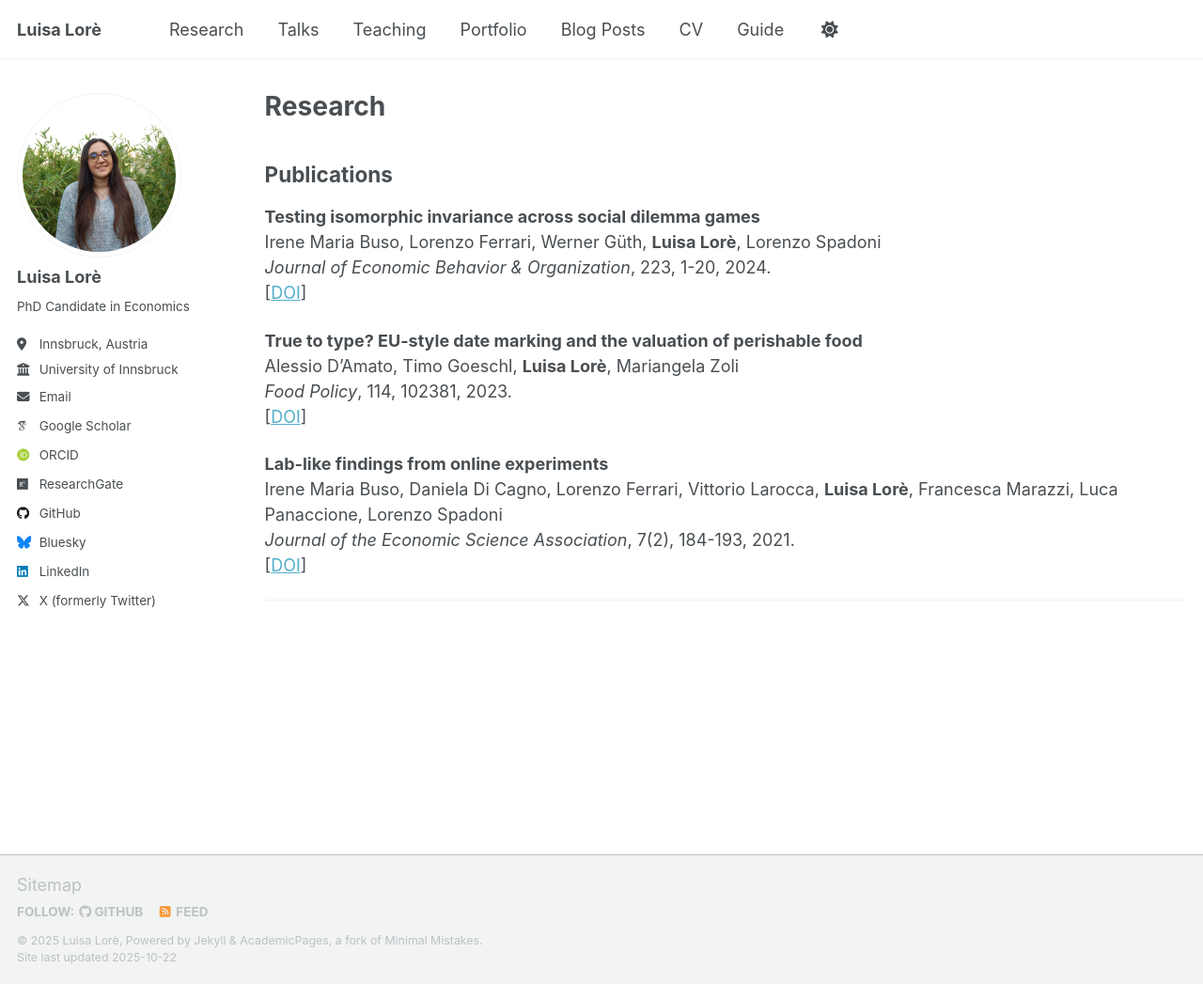
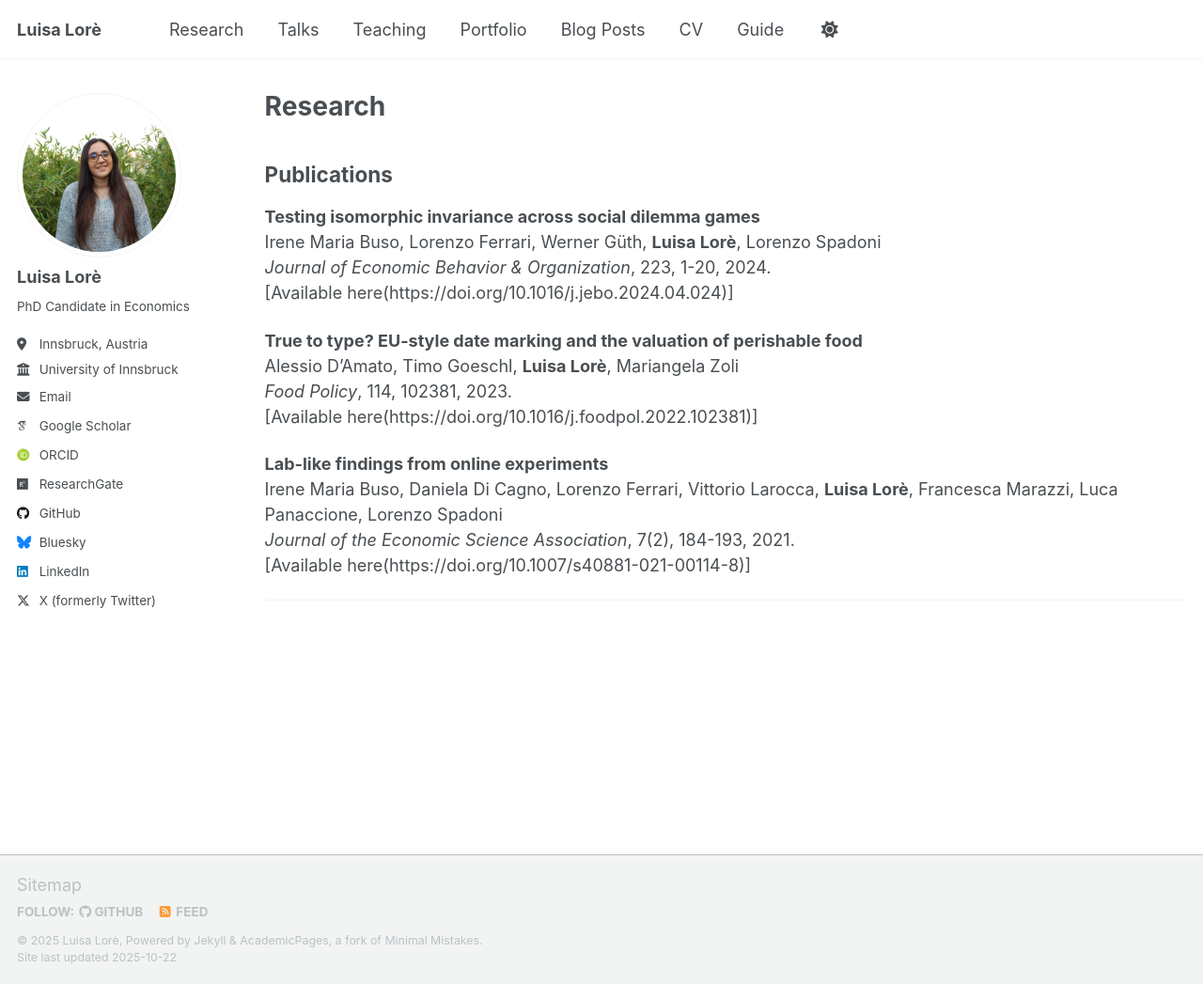
Before and after one commit to LuisaLore/luisalore, a Jekyll site: the page built from _pages/research.md, in a window 1280 px wide and 1047 px high. Shown: the whole window at 94% size. Built offline with Jekyll 4.4.1, drawn with Linux system fonts in a browser that asks for light colours; some web fonts are replaced; a script that is not in the unit is left out.

Commit message:
Update research.md

```diff
--- a/_pages/research.md
+++ b/_pages/research.md
@@ -17,17 +17,17 @@ author_profile: true
 **Testing isomorphic invariance across social dilemma games**
 Irene Maria Buso, Lorenzo Ferrari, Werner Güth, **Luisa Lorè**, Lorenzo Spadoni
 *Journal of Economic Behavior & Organization*, 223, 1-20, 2024.
-[[DOI](https://doi.org/10.1016/j.jebo.2024.04.001)]
+[Available here(https://doi.org/10.1016/j.jebo.2024.04.024)]
 
 **True to type? EU-style date marking and the valuation of perishable food**
 Alessio D'Amato, Timo Goeschl, **Luisa Lorè**, Mariangela Zoli
 *Food Policy*, 114, 102381, 2023.
-[[DOI](https://doi.org/10.1016/j.foodpol.2022.102381)]
+[Available here(https://doi.org/10.1016/j.foodpol.2022.102381)]
 
 **Lab-like findings from online experiments**
 Irene Maria Buso, Daniela Di Cagno, Lorenzo Ferrari, Vittorio Larocca, **Luisa Lorè**, Francesca Marazzi, Luca Panaccione, Lorenzo Spadoni
 *Journal of the Economic Science Association*, 7(2), 184-193, 2021.
-[[DOI](https://doi.org/10.1007/s40881-021-00112-1)]
+[Available here(https://doi.org/10.1007/s40881-021-00114-8)]
 
 ---
 
```
